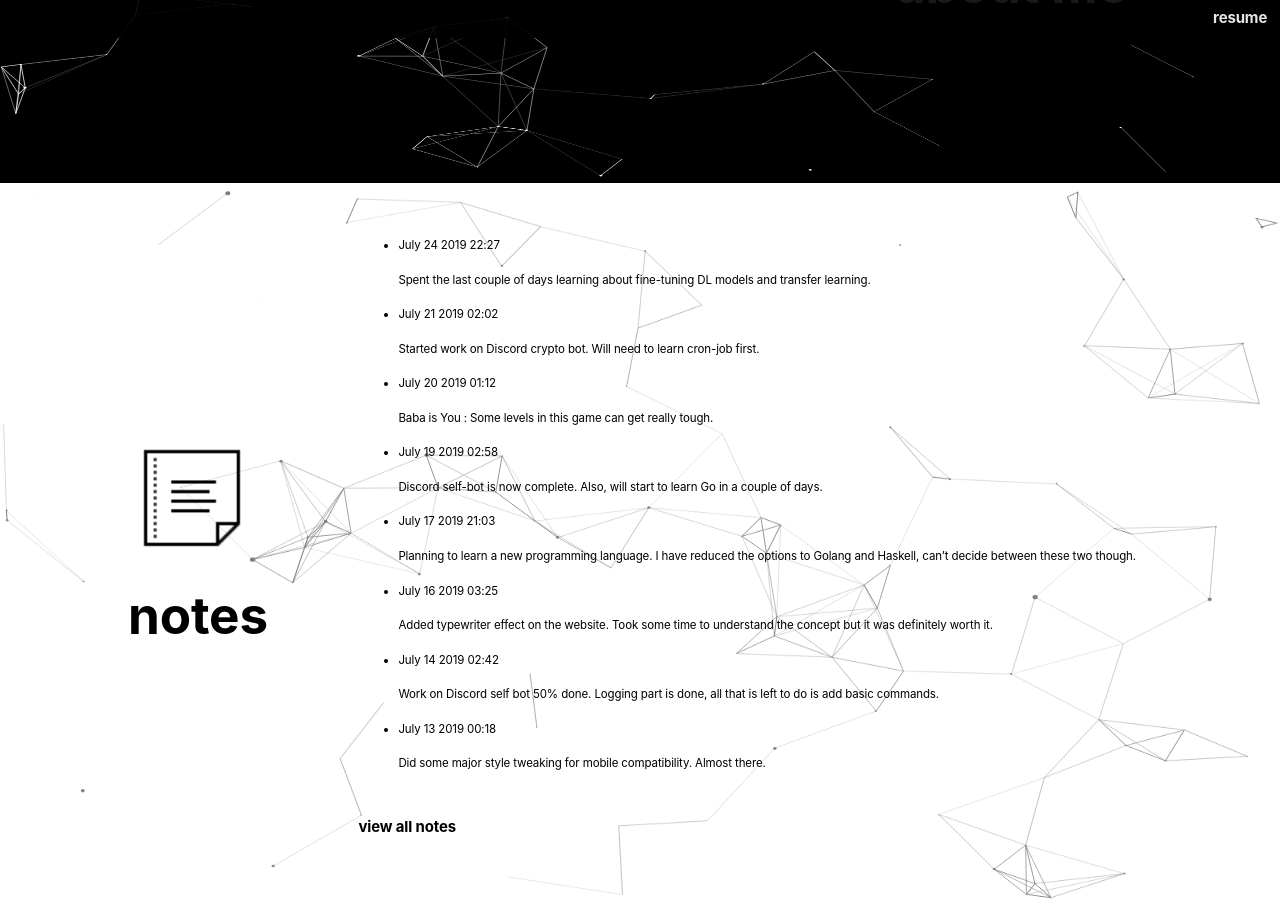
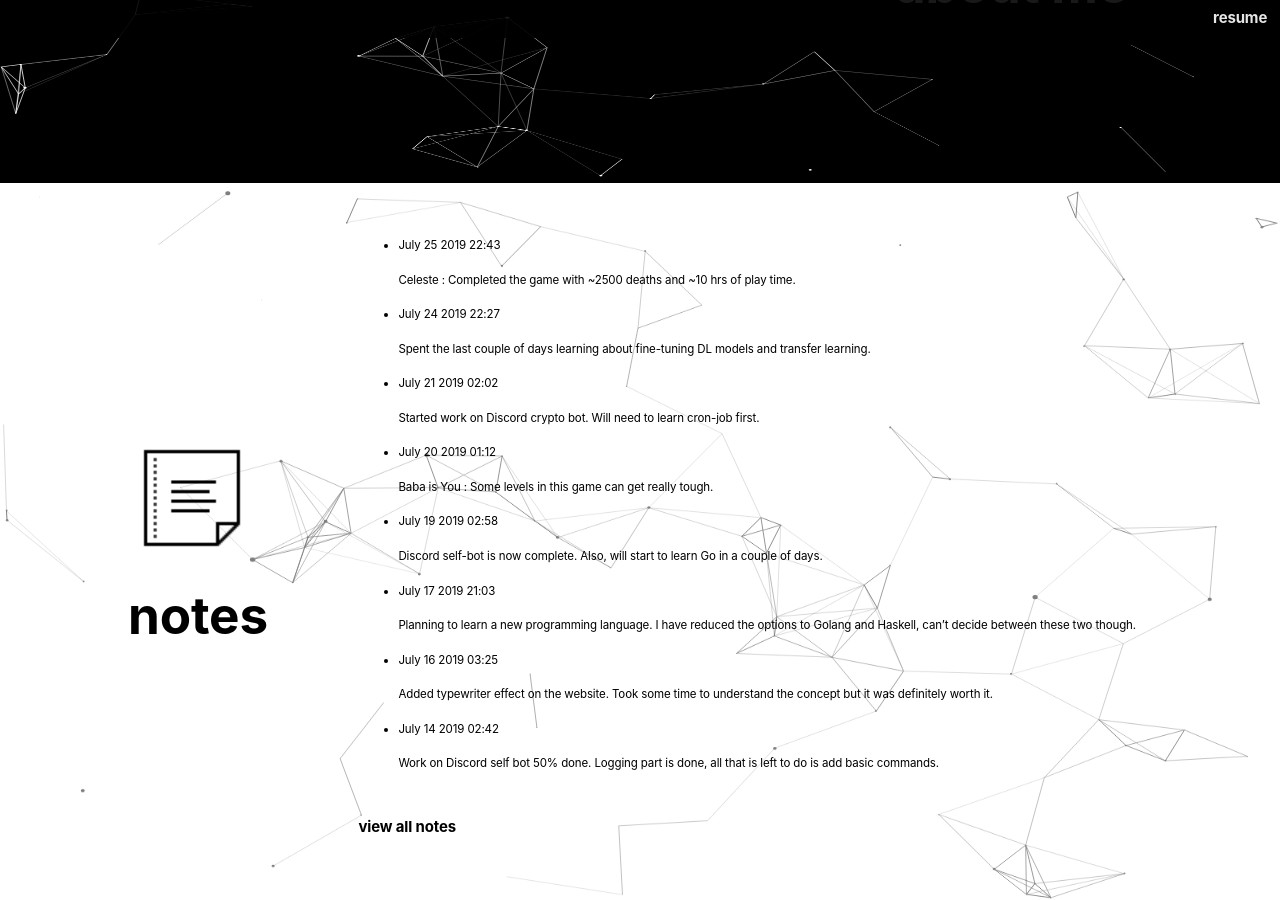
Before and after one commit to vedantsingh1404/website-v2.0, a Jekyll site: the page built from index.html, in a window 1280 px wide and 900 px high, scrolled down 982 px. Built offline with Jekyll 4.4.1, drawn with Linux system fonts in a browser that asks for light colours.

Commit message:
add note

```diff
--- a/_data/notes.yml
+++ b/_data/notes.yml
@@ -1,3 +1,7 @@
+- date: July 25 2019 22:43
+  content : |
+    Celeste : Completed the game with ~2500 deaths and ~10 hrs of play time.
+
 - date: July 24 2019 22:27
   content: |
     Spent the last couple of days learning about fine-tuning DL models and transfer learning.
```
